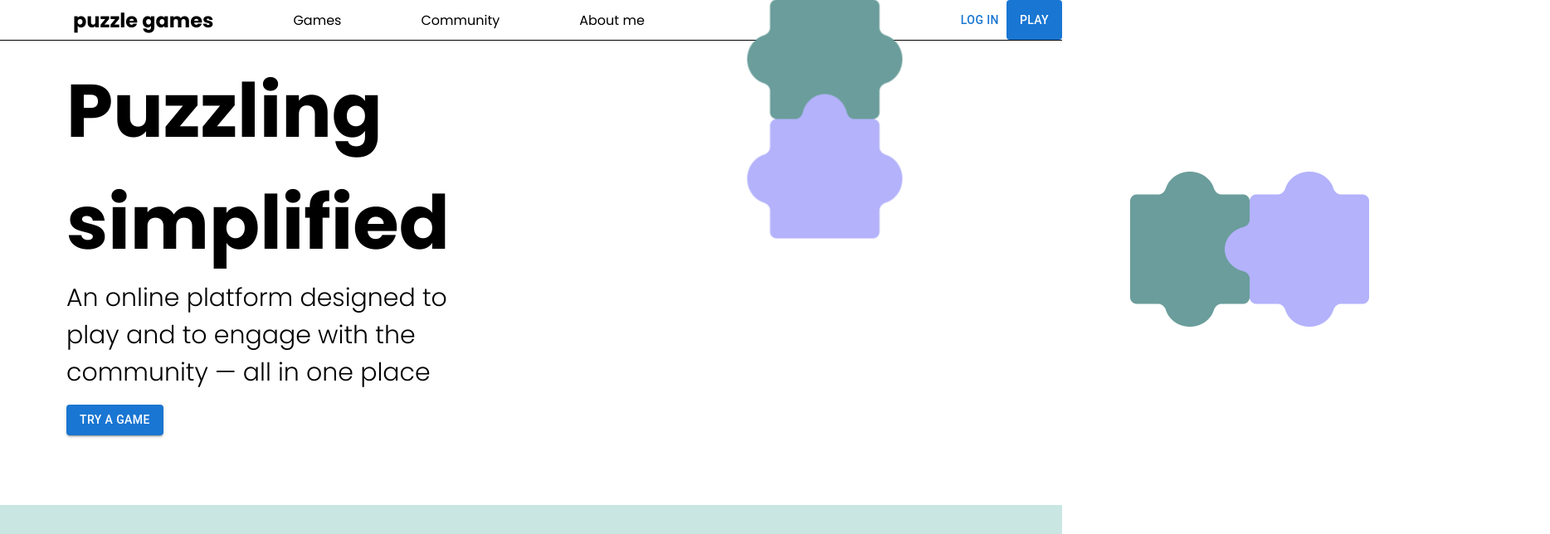
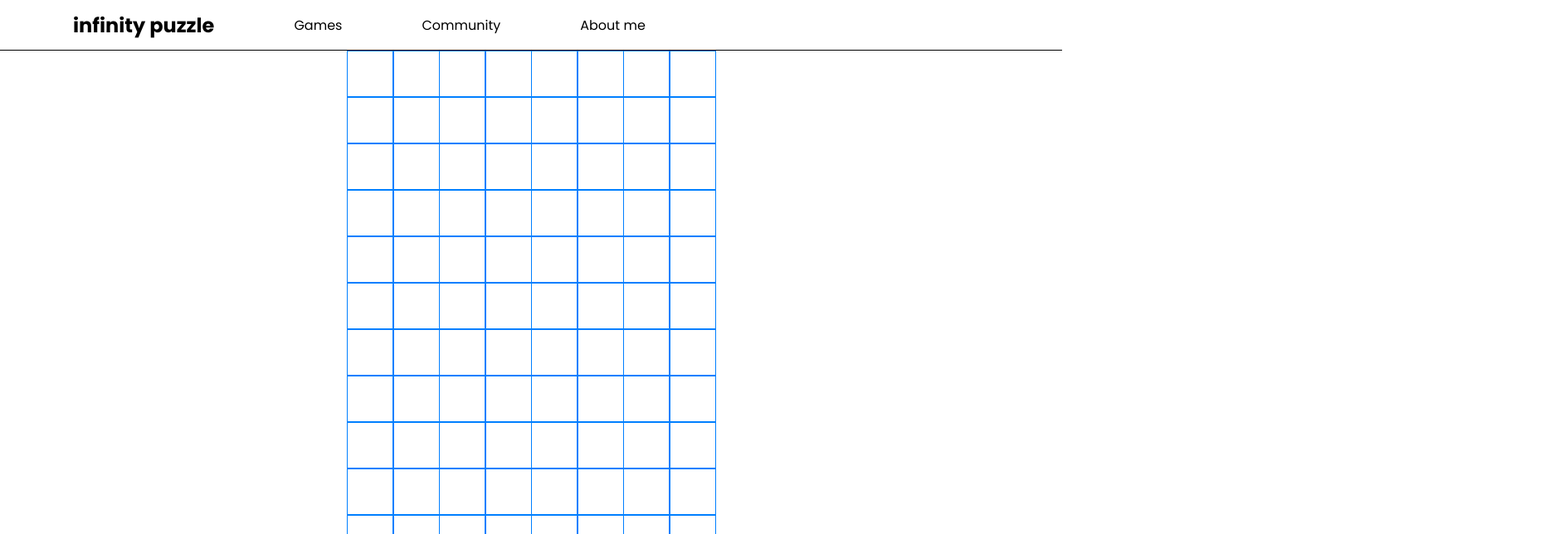
Before and after one commit to ildikoszabo/creative_puzzles, a React (Create React App) app in the folder creative-puzzles/: page /games/infinityPuzzle in a window 1280 px wide. Shown: the top 644 px of the page at 83% size, 1868 px wide, since content can reach past the window. Built offline with nearby package versions, Linux system fonts and the light colour scheme.

Commit message:
add navigation, add separate header component

```diff
--- a/creative-puzzles/package.json
+++ b/creative-puzzles/package.json
@@ -12,6 +12,7 @@
     "@testing-library/user-event": "^13.5.0",
     "react": "^18.2.0",
     "react-dom": "^18.2.0",
+    "react-router-dom": "^6.4.2",
     "react-scripts": "5.0.1",
     "web-vitals": "^2.1.4"
   },
--- a/creative-puzzles/src/App.css
+++ /dev/null
@@ -1,38 +0,0 @@
-.App {
-  text-align: center;
-}
-
-.App-logo {
-  height: 40vmin;
-  pointer-events: none;
-}
-
-@media (prefers-reduced-motion: no-preference) {
-  .App-logo {
-    animation: App-logo-spin infinite 20s linear;
-  }
-}
-
-.App-header {
-  background-color: #282c34;
-  min-height: 100vh;
-  display: flex;
-  flex-direction: column;
-  align-items: center;
-  justify-content: center;
-  font-size: calc(10px + 2vmin);
-  color: white;
-}
-
-.App-link {
-  color: #61dafb;
-}
-
-@keyframes App-logo-spin {
-  from {
-    transform: rotate(0deg);
-  }
-  to {
-    transform: rotate(360deg);
-  }
-}
--- a/creative-puzzles/src/App.js
+++ /dev/null
@@ -1,16 +0,0 @@
-import React from "react";
-import "./App.css";
-import InfinityPuzzle from "./pages/InfinityPuzzle";
-import LandingPage from "./pages/LandingPage";
-
-function App() {
-  return (
-    <React.Fragment>
-      <div className="App">
-        <LandingPage />
-      </div>
-    </React.Fragment>
-  );
-}
-
-export default App;
--- /dev/null
+++ b/creative-puzzles/src/common/header.css
@@ -0,0 +1,9 @@
+headingtitle {
+  font-weight: bold;
+  font-size: x-large;
+}
+
+nav {
+  border-bottom: 1px solid black; /*should be from theme*/
+  height: 60px;
+}
--- /dev/null
+++ b/creative-puzzles/src/common/header.js
@@ -0,0 +1,21 @@
+import React from "react";
+import "../index.css";
+import "./header.css";
+
+export default function Header(props) {
+  return (
+    <nav class="c-fx-row-space-between">
+      <ul class="c-fx-row-start" id="nav-list">
+        <li>
+          <headingtitle>{props.headerTitle}</headingtitle>
+        </li>
+        {props.headerNavLinks.map((el) => (
+          <li>
+            <a href={el.path}>{el.name}</a>
+          </li>
+        ))}
+      </ul>
+      {props.children}
+    </nav>
+  );
+}
--- a/creative-puzzles/src/index.css
+++ b/creative-puzzles/src/index.css
@@ -1,13 +1,81 @@
 body {
   margin: 0;
-  font-family: -apple-system, BlinkMacSystemFont, 'Segoe UI', 'Roboto', 'Oxygen',
-    'Ubuntu', 'Cantarell', 'Fira Sans', 'Droid Sans', 'Helvetica Neue',
+  font-family: -apple-system, BlinkMacSystemFont, "Segoe UI", "Roboto", "Oxygen",
+    "Ubuntu", "Cantarell", "Fira Sans", "Droid Sans", "Helvetica Neue",
     sans-serif;
   -webkit-font-smoothing: antialiased;
   -moz-osx-font-smoothing: grayscale;
 }
 
 code {
-  font-family: source-code-pro, Menlo, Monaco, Consolas, 'Courier New',
+  font-family: source-code-pro, Menlo, Monaco, Consolas, "Courier New",
     monospace;
 }
+
+.c-pb-zero {
+  padding-bottom: 0 !important;
+}
+
+.c-pb-half {
+  padding-bottom: 0.5rem !important;
+}
+
+.c-pb-full {
+  padding-bottom: 1rem !important;
+}
+
+.c-fx-row {
+  display: flex;
+  flex-direction: row;
+}
+
+.c-fx-row-start {
+  display: flex;
+  flex-direction: row;
+  justify-content: flex-start;
+}
+
+.c-fx-row-space-between {
+  display: flex;
+  flex-direction: row;
+  justify-content: space-between;
+}
+
+.c-fx-row-center {
+  display: flex;
+  flex-direction: center;
+  justify-content: center;
+}
+
+.c-fx-column {
+  display: flex;
+  flex-direction: column;
+}
+
+.c-fx-column-center {
+  display: flex;
+  align-items: center;
+  flex-direction: column;
+}
+
+.c-fx-column-start {
+  display: flex;
+  align-items: flex-start;
+  flex-direction: column;
+}
+
+.c-fx-space-between {
+  justify-content: space-between;
+}
+
+.c-fx-space-around {
+  justify-content: space-around;
+}
+
+.c-fx-space-center {
+  justify-content: center;
+}
+
+.c-padding-full {
+  padding: 80px;
+}
--- a/creative-puzzles/src/index.js
+++ b/creative-puzzles/src/index.js
@@ -1,13 +1,29 @@
-import React from 'react';
-import ReactDOM from 'react-dom/client';
-import './index.css';
-import App from './App';
-import reportWebVitals from './reportWebVitals';
+import React from "react";
+import ReactDOM from "react-dom/client";
+import "./index.css";
+import InfinityPuzzle from "./pages/InfinityPuzzle";
+import LandingPage from "./pages/LandingPage";
+import ErrorPage from "./pages/ErrorPage";
+import reportWebVitals from "./reportWebVitals";
+import { createBrowserRouter, RouterProvider } from "react-router-dom";
 
-const root = ReactDOM.createRoot(document.getElementById('root'));
+const router = createBrowserRouter([
+  {
+    path: "/",
+    element: <LandingPage />,
+    errorElement: <ErrorPage />,
+  },
+  {
+    path: "games/infinityPuzzle",
+    element: <InfinityPuzzle />,
+    errorElement: <ErrorPage />,
+  },
+]);
+
+const root = ReactDOM.createRoot(document.getElementById("root"));
 root.render(
   <React.StrictMode>
-    <App />
+    <RouterProvider router={router} />
   </React.StrictMode>
 );
 
--- /dev/null
+++ b/creative-puzzles/src/pages/ErrorPage.js
@@ -0,0 +1,16 @@
+import { useRouteError } from "react-router-dom";
+import "../index.css";
+
+export default function ErrorPage() {
+  const error = useRouteError();
+
+  return (
+    <div className="c-fx-column-center c-padding-full" id="error-page">
+      <h1>Oops!</h1>
+      <p>Sorry, an unexpected error has occurred.</p>
+      <p>
+        <i>{error.statusText || error.message}</i>
+      </p>
+    </div>
+  );
+}
--- a/creative-puzzles/src/pages/InfinityPuzzle.js
+++ b/creative-puzzles/src/pages/InfinityPuzzle.js
@@ -6,6 +6,14 @@ import CustomBox from "../common/components/CustomBox";
 import { getRandomShapes } from "../common/PuzzleGenerator";
 import PieceSelection from "../common/components/PieceSelection";
 import InfinityScroll from "../common/components/InfinityScroll";
+import Header from "../common/header";
+import "../index.css";
+
+const headerNavLinks = [
+  { name: "Games", path: "/#games" },
+  { name: "Community", path: "/#community" },
+  { name: "About me", path: "/#about-me" },
+];
 
 export default function InfinityPuzzle() {
   const [arr, setArr] = useState(getRandomShapes(8, 40).slice(0, -8));
@@ -43,6 +51,9 @@ export default function InfinityPuzzle() {
 
   return (
     <div>
+      <Header headerTitle="infinity puzzle" headerNavLinks={headerNavLinks} />
+
+      <div className="c-fx-column-center">
         <InfinityScroll threshold={60} loadNewValues={loadNewValues}>
           {anchorEl ? (
             <PieceSelection
@@ -55,19 +66,17 @@ export default function InfinityPuzzle() {
           ) : null}
 
           <Container
+            className="c-fx-row-center"
             fluid="false"
             disableGutters={true}
             maxWidth="xs"
             style={{
               height: "100%",
               margin: 0,
-            display: "flex",
-            justifyContent: "center",
-            alignItems: "center",
             }}
           >
             {arr !== undefined ? (
-            <Box xs={{}}>
+              <Box>
                 <Grid container spacing={0} columns={8}>
                   {arr.map((el, index) => (
                     <Grid
@@ -96,5 +105,6 @@ export default function InfinityPuzzle() {
           </Container>
         </InfinityScroll>
       </div>
+    </div>
   );
 }
--- a/creative-puzzles/src/pages/LandingPage.css
+++ b/creative-puzzles/src/pages/LandingPage.css
@@ -5,11 +5,6 @@ body {
 
 section {
   background-color: white;
-}
-
-headingtitle {
-  font-weight: bold;
-  font-size: x-large;
 }
 
 .main {
@@ -31,11 +26,6 @@ footer {
 .footer-item-bold {
   border-top: 1px solid black;
   font-weight: bold;
-}
-
-nav {
-  border-bottom: 1px solid black; /*should be from theme*/
-  height: 6%;
 }
 
 ul {
@@ -245,65 +235,3 @@ hr {
     display: none;
   }
 }
-
-.c-pb-zero {
-  padding-bottom: 0 !important;
-}
-
-.c-pb-half {
-  padding-bottom: 0.5rem !important;
-}
-
-.c-pb-full {
-  padding-bottom: 1rem !important;
-}
-
-.c-fx-row {
-  display: flex;
-  flex-direction: row;
-}
-
-.c-fx-row-start {
-  display: flex;
-  flex-direction: row;
-  justify-content: flex-start;
-}
-
-.c-fx-row-space-between {
-  display: flex;
-  flex-direction: row;
-  justify-content: space-between;
-}
-
-.c-fx-column {
-  display: flex;
-  flex-direction: column;
-}
-
-.c-fx-column-center {
-  display: flex;
-  align-items: center;
-  flex-direction: column;
-}
-
-.c-fx-column-start {
-  display: flex;
-  align-items: flex-start;
-  flex-direction: column;
-}
-
-.c-fx-space-between {
-  justify-content: space-between;
-}
-
-.c-fx-space-around {
-  justify-content: space-around;
-}
-
-.c-fx-space-center {
-  justify-content: center;
-}
-
-.c-padding-full {
-  padding: 80px;
-}
--- a/creative-puzzles/src/pages/LandingPage.js
+++ b/creative-puzzles/src/pages/LandingPage.js
@@ -1,6 +1,7 @@
 import React, { useEffect, useState } from "react";
 import { Button, IconButton } from "@mui/material";
 import "./LandingPage.css";
+import "../index.css";
 import puzzle_pieces from "../assests/puzzle_pieces.png";
 import patreon from "../assests/Digital-Patreon-Logo_Black.png";
 import game_picture from "../assests/game_picture.PNG";
@@ -8,26 +9,20 @@ import gallery from "../assests/Gallery.png";
 import InstagramIcon from "@mui/icons-material/Instagram";
 import YouTubeIcon from "@mui/icons-material/YouTube";
 import GitHubIcon from "@mui/icons-material/GitHub";
+import { Link } from "react-router-dom";
+import Header from "../common/header";
+
+const headerNavLinks = [
+  { name: "Games", path: "#games" },
+  { name: "Community", path: "#community" },
+  { name: "About me", path: "#about-me" },
+];
 
 export default function LandingPage() {
   return (
     <div>
       <section class="main">
-        <nav class="c-fx-row-space-between">
-          <ul class="c-fx-row-start" id="nav-list">
-            <li>
-              <headingtitle>puzzle games</headingtitle>
-            </li>
-            <li>
-              <a href="#games">Games</a>
-            </li>
-            <li>
-              <a href="#community">Community</a>
-            </li>
-            <li>
-              <a href="#about-me">About me</a>
-            </li>
-          </ul>
+        <Header headerTitle="puzzle games" headerNavLinks={headerNavLinks}>
           <div class="puzzle-piece">
             <img class="rotate90 logo" src={puzzle_pieces} alt="puzzle games" />
           </div>
@@ -40,7 +35,7 @@ export default function LandingPage() {
               Play
             </Button>
           </div>
-        </nav>
+        </Header>
         <div class="c-fx-row-space-between main-area">
           <div class="c-fx-column-start c-fx-space-between main-text">
             <h1>Puzzling simplified</h1>
@@ -106,9 +101,9 @@ export default function LandingPage() {
             <p class="subtext">Infinit scrolling puzzle game</p>
             <hr />
             <h3>
-              <a class="project-link" href="">
+              <Link class="project-link" to={`games/infinityPuzzle`}>
                 Play now
-              </a>
+              </Link>
             </h3>
           </div>
           <div class="project-card">
```
Also changed, not shown: 1 other file (tests, documents, lock files or other folders). Lines whose indentation alone changed are shown as unchanged.
